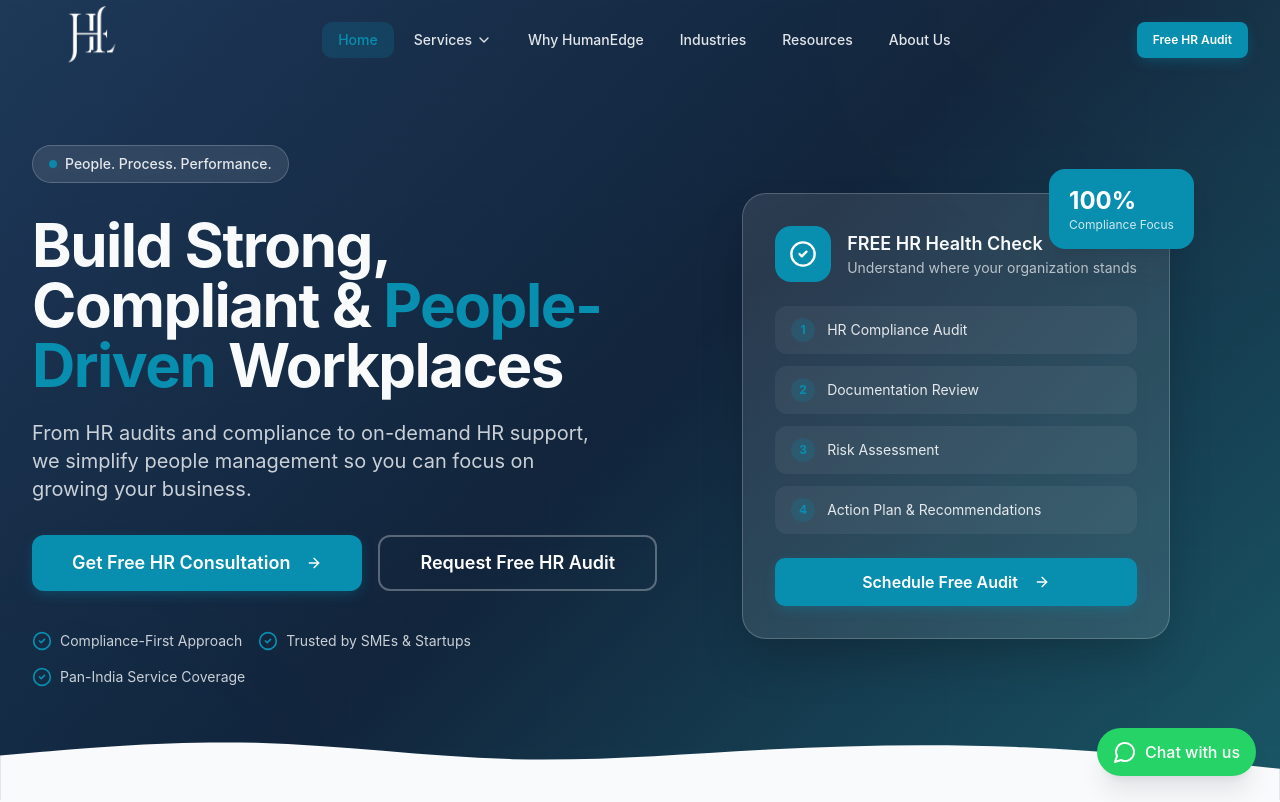
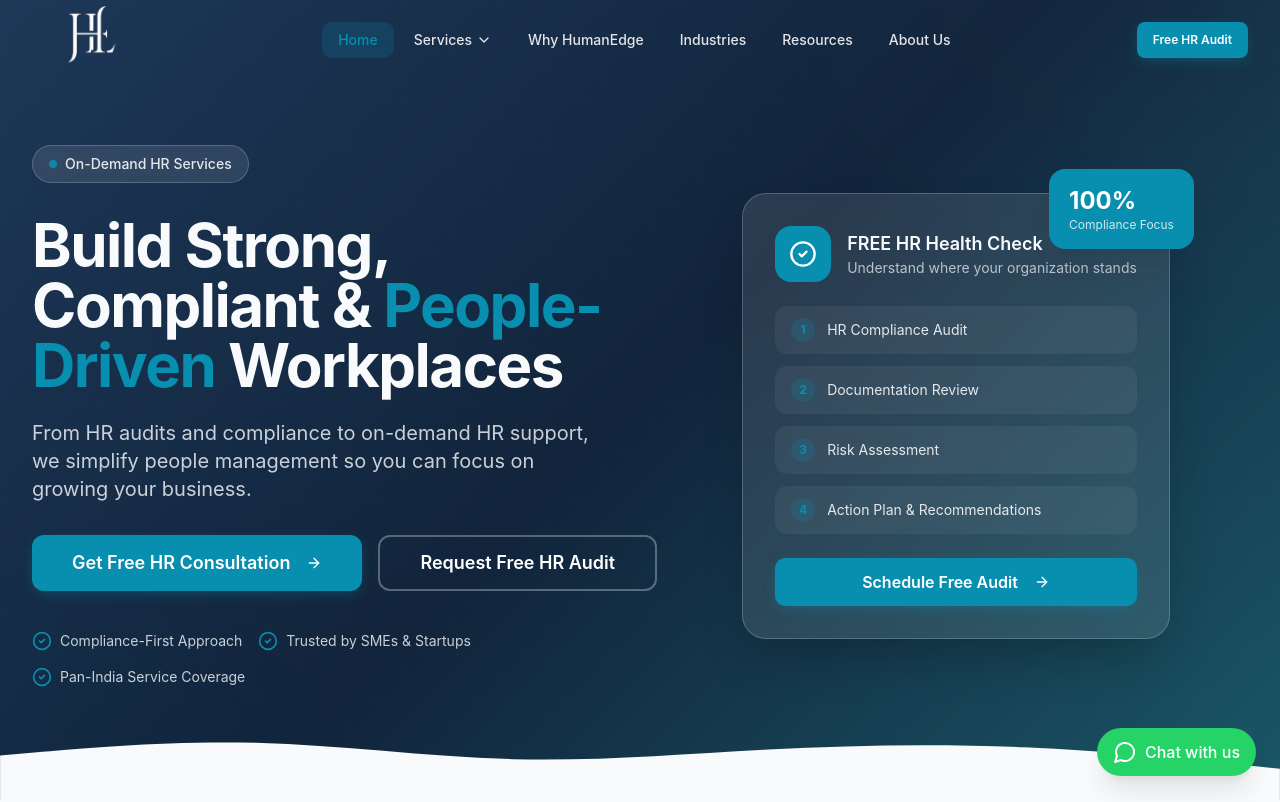
Before and after one commit to userwordpress9211/humanedge-hq-builder, a React (Vite) app: page / in a window 1280 px wide. Shown: the top 802 px of the page. Built offline with nearby package versions, Linux system fonts and the light colour scheme; the HTML template or start-up script is replaced by a standard one.

Commit message:
Update HeroSection: Replace "People. Process. Performance." with "On-Demand HR Services"

```diff
--- a/src/components/home/HeroSection.tsx
+++ b/src/components/home/HeroSection.tsx
@@ -34,7 +34,7 @@ export function HeroSection() {
             <div className="inline-flex items-center gap-2 bg-white/10 backdrop-blur-sm border border-white/20 rounded-full px-4 py-2 mb-8 animate-fade-in">
               <span className="w-2 h-2 bg-accent rounded-full animate-pulse-soft" />
               <span className="text-sm font-medium text-primary-foreground/90">
-                People. Process. Performance.
+                On-Demand HR Services
               </span>
             </div>
 
@@ -143,7 +143,7 @@ export function HeroSection() {
           className="w-full h-auto"
         >
           <path
-            d="M0 50L48 45.8C96 41.7 192 33.3 288 35.8C384 38.3 480 51.7 576 54.2C672 56.7 768 48.3 864 43.3C960 38.3 1056 36.7 1152 40.8C1248 45 1344 55 1392 60L1440 65V100H1392C1344 100 1248 100 1152 100C1056 100 960 100 864 100C768 100 672 100 576 100C480 100 384 100 288 100C192 100 96 100 48 100H0V50Z"
+            d="M0 50L48 45.8C96 41.7 192 33.3 288 35.8C384 38.3 480 51.7 576 54.2C672 56.7 768 48.3 864 43.3C960 38.3 1056 36.7 1152 40.8C1248 45 1344 55 1392 60L1440 65V100H1392C1344 100 1248 100 1152 100C1056 100 960 100 864 100C768 100 672 100 576 100C480 100 384 100 288 100C192 100 96 100 48 100H0Z"
             className="fill-background"
           />
         </svg>
```
